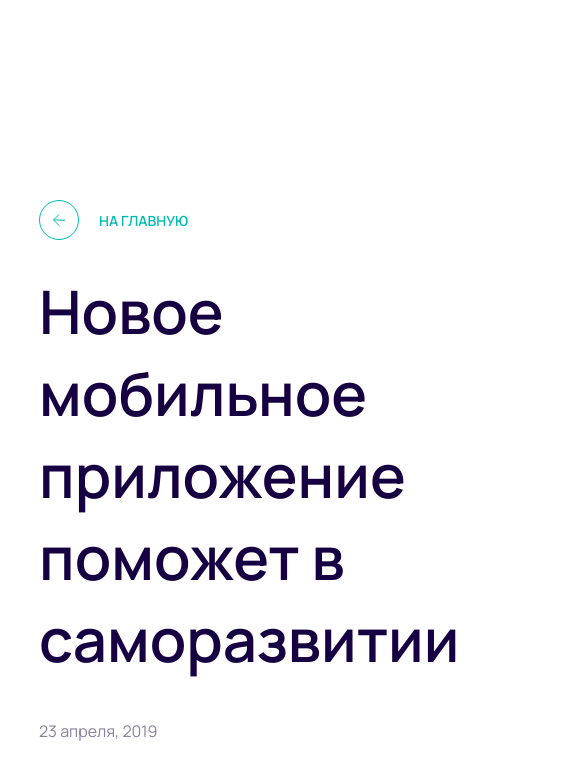
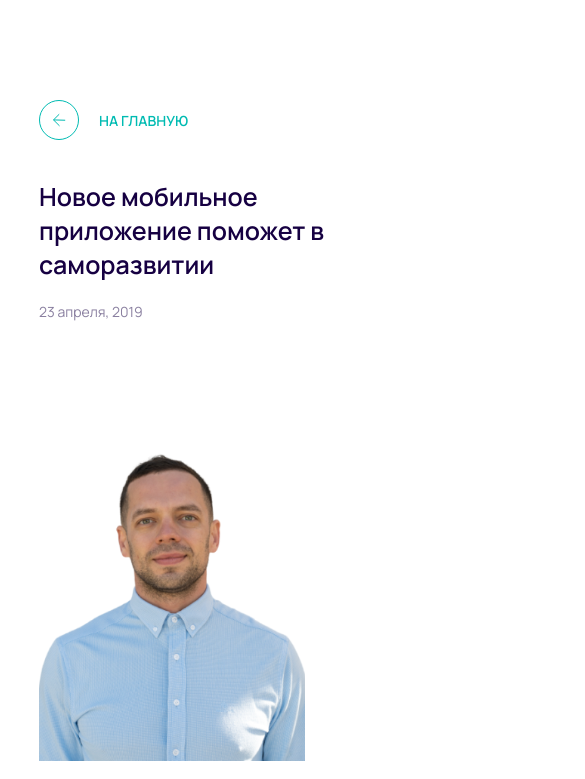
Before and after one commit to Pechenyice/generationLandingPWA, a plain HTML site: page news/template.html in a window 390 px wide. Shown: the top 779 px of the page, 585 px wide, since content can reach past the window. Drawn offline with Linux system fonts and the light colour scheme.

Commit message:
added media styles

```diff
--- a/css/news.css
+++ b/css/news.css
@@ -41,3 +41,55 @@
   line-height: 30px;
   color: #160042;
 }
+
+@media screen and (max-width: 1279px) {
+  .main__news {
+    padding-top: 120px;
+  }
+
+  .news__name {
+    margin-top: 40px;
+    font-size: 40px;
+    line-height: 55px;
+  }
+
+  .news__contentBox {
+    width: 580px;
+    margin-top: 20px;
+  }
+
+  .news__date {
+    font-size: 14px;
+    line-height: 19px;
+  }
+
+  .news__paragraph {
+    margin-bottom: 20px;
+    font-size: 14px;
+    line-height: 22px;
+  }
+
+  .news__image {
+    margin-bottom: 30px;
+  }
+}
+
+@media screen and (max-width: 767px) {
+  .main__news {
+    padding-top: 100px;
+    padding-bottom: 80px;
+  }
+
+  .news__name {
+    font-size: 25px;
+    line-height: 34px;
+  }
+
+  .news__contentBox {
+    width: 100%;
+  }
+
+  .news__image {
+    margin-bottom: 20px;
+  }
+}
```
